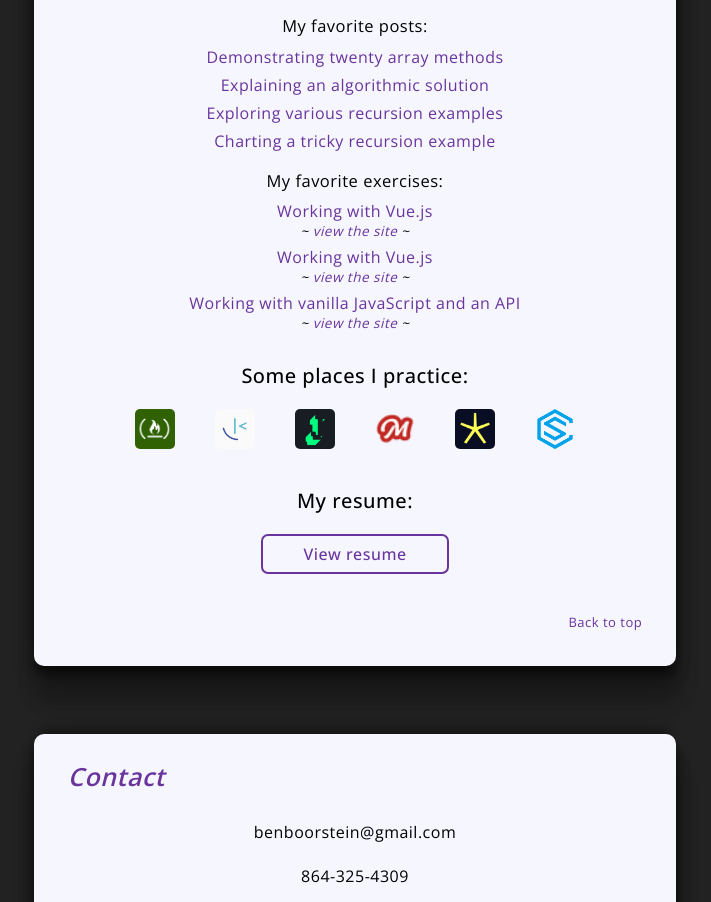
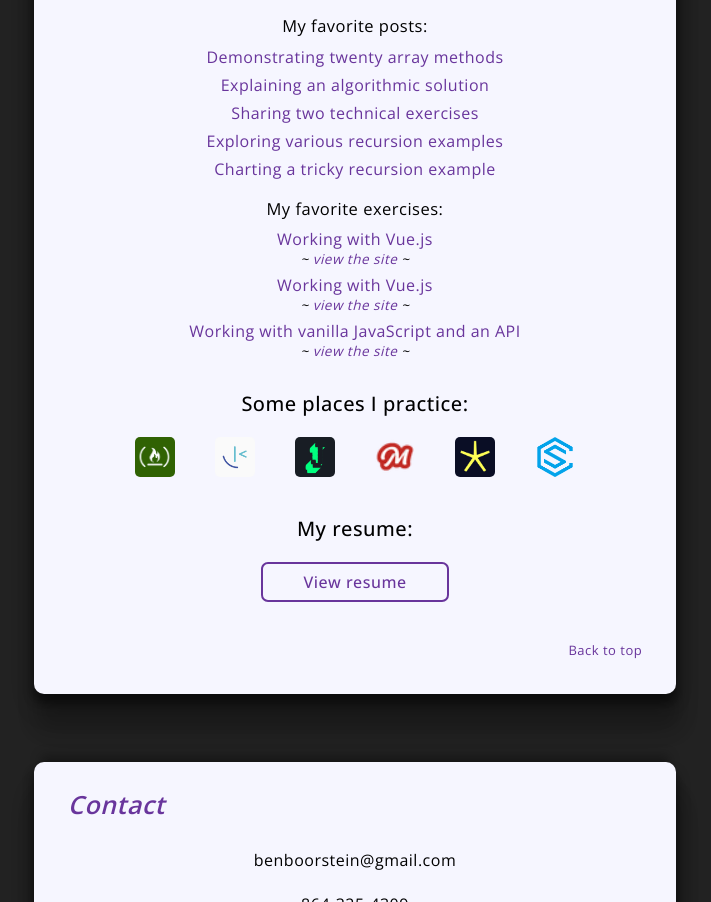
Before and after one commit to benboorstein/benboorstein.github.io, a plain HTML site: page index.html in a window 1280 px wide. Shown: the part 1466-2368 px from the top of the page, without its empty margins (285-996 px from the left). Drawn offline with nearby package versions, Linux system fonts and the light colour scheme.

Commit message:
Adding Dev link to My Favorite Posts section.

```diff
--- a/index.html
+++ b/index.html
@@ -168,6 +168,11 @@
                             </a>
                         </li>
                         <li>
+                            <a href="https://dev.to/benboorstein/technical-exercises-2-from-a-software-engineering-internship-application-process-4i3n" target="_blank">
+                                Sharing two technical exercises
+                            </a>
+                        </li>
+                        <li>
                             <a href="https://dev.to/benboorstein/some-recursion-practice-notes-217f" target="_blank">
                                 Exploring various recursion examples
                             </a>
```
